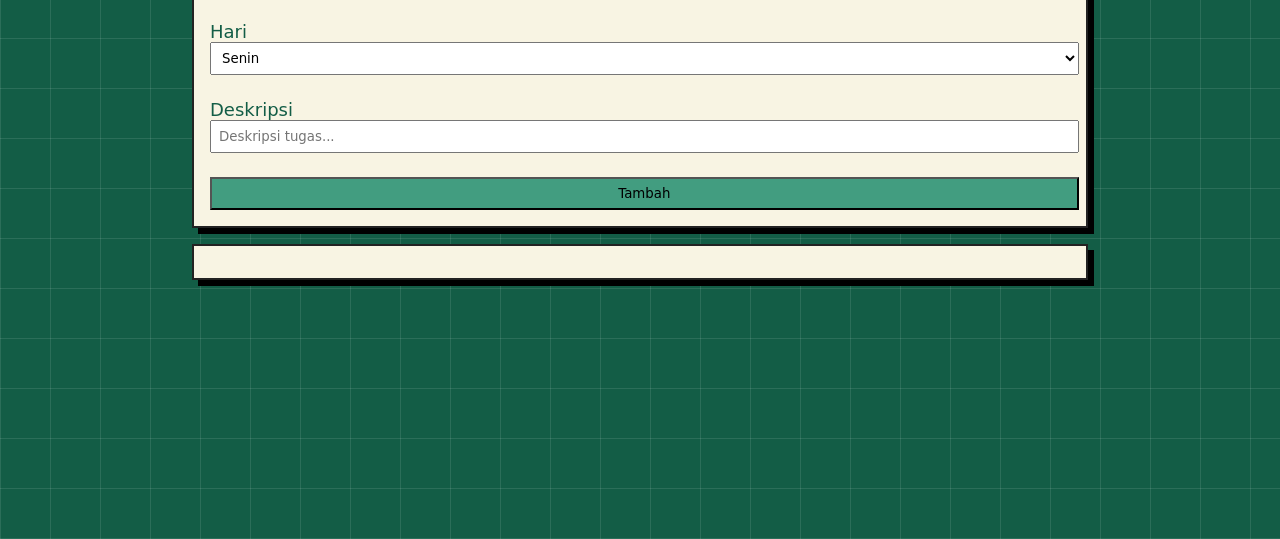
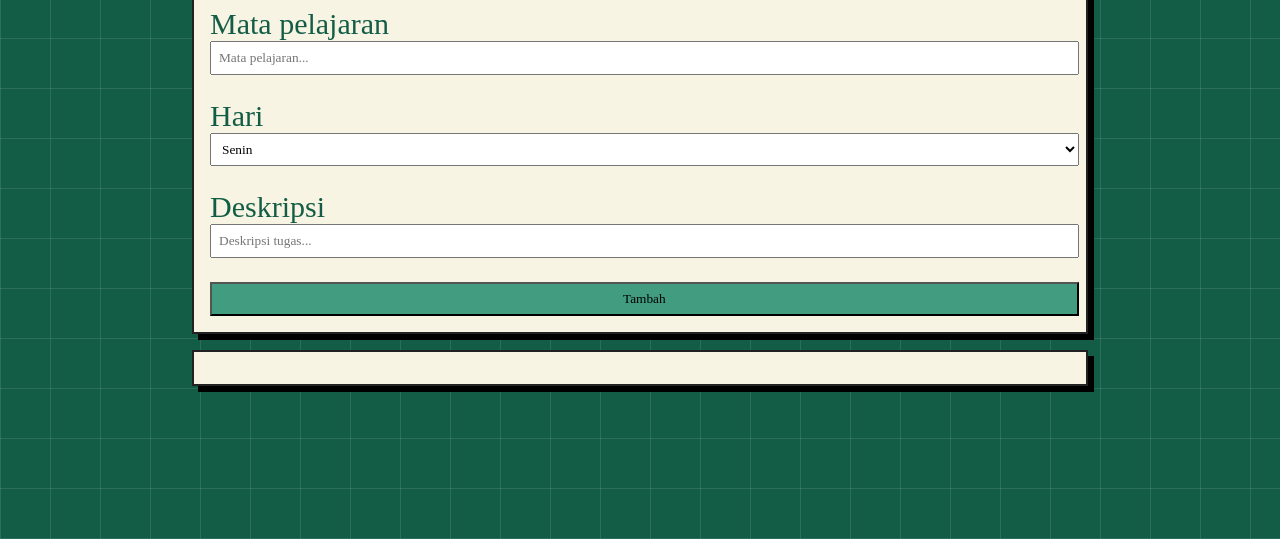
Before and after one commit to kyubiner/To-do-list, a plain HTML site: page index.html in a window 1280 px wide. Shown: the part 261-800 px from the top of the page. Drawn offline with Linux system fonts and the light colour scheme.

Commit message:
change font-family

```diff
--- a/style.css
+++ b/style.css
@@ -8,9 +8,10 @@ body {
     linear-gradient(90deg, rgba(255,255,255,0.1) 1px, transparent 1px);
     background-size: 50px 50px;
     color: white;
-    font-size: large;
     height: 100%;
-    font-family: cursive;
+    font-family: 'VT323';
+    image-rendering: pixelated;
+    font-size: 30px;
 }
 
 main{
@@ -38,7 +39,7 @@ main{
     padding: 7px;
     display: block;
     box-sizing: border-box;
-    font-family: cursive;
+    font-family: 'VT323';
 }
 
 .button-form {
@@ -114,7 +115,7 @@ main{
 .card-button-delete {
     width: 100%;
     background-color: #dc2626;
-    font-family: cursive;
+    font-family: 'VT323';
 }
 .card-button-delete:hover {
     background-color: #b91c1c;
```
